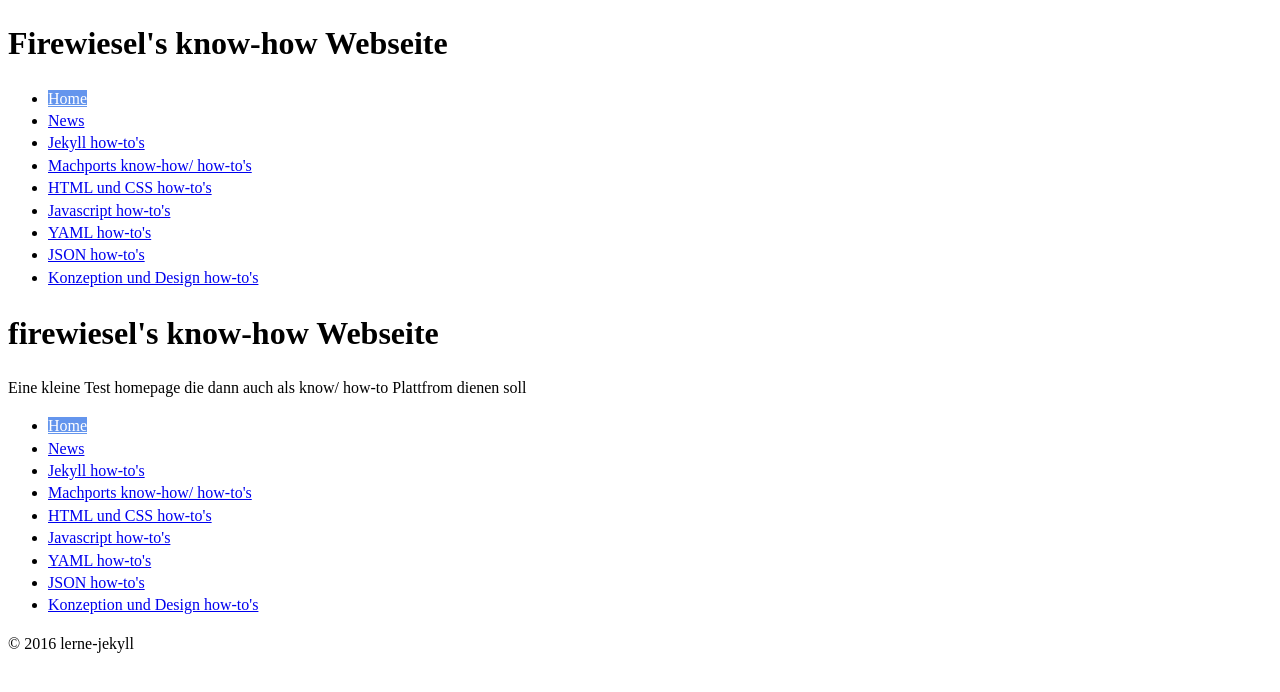
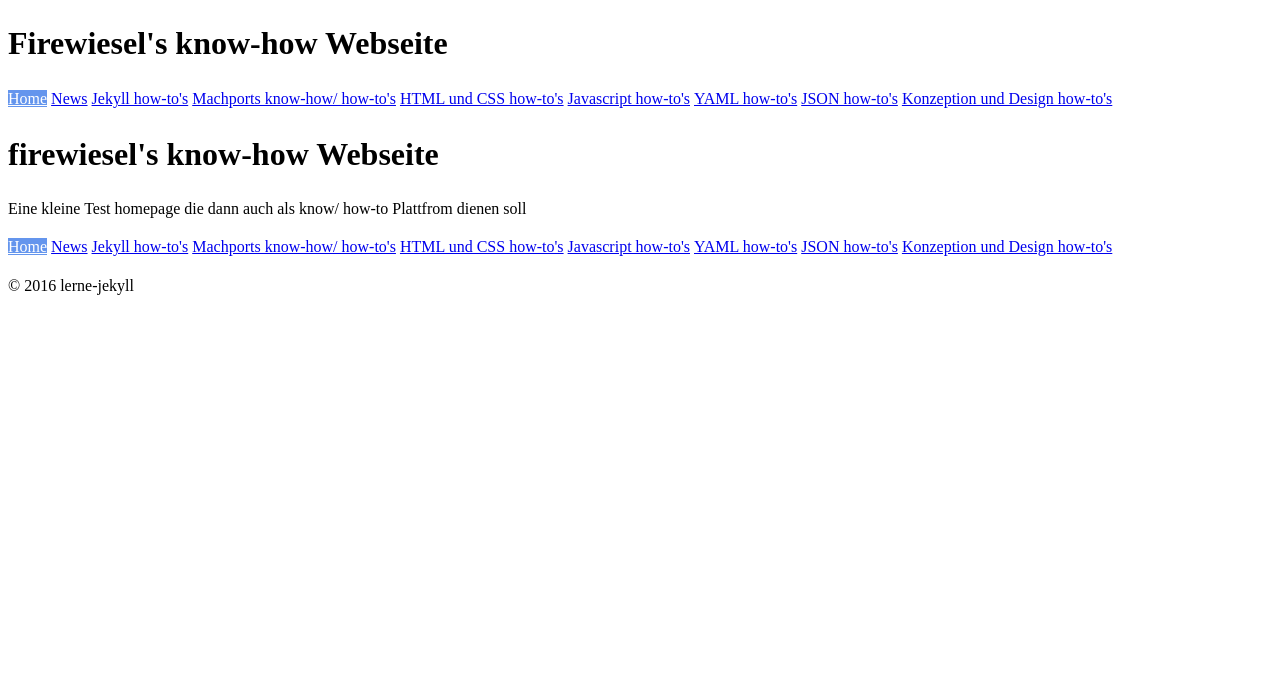
Before and after one commit to firewiesel/lerne-jekyll, a Jekyll site: the page built from index.html, in a window 1280 px wide. Shown: the top 692 px of the page. Built offline with Jekyll 4.4.1, drawn with Linux system fonts in a browser that asks for light colours.

Commit message:
Die nav.html mit weiteren css tags "nav" und anschliessend mit  "nav {{}include.navclass}" erweitert.

```diff
--- a/_includes/nav.html
+++ b/_includes/nav.html
@@ -1,5 +1,5 @@
 <nav>
-    <ul>
+    <ul class="nav {{include.navclass}}">
         <li><a href="{{site.baseurl}}/" class="{% if page.url == '/' %}current{% endif %}">Home</a></li>
         <li><a href="{{site.baseurl}}/news.html" class="{% if page.url == '/news.html' %}current{% endif %}">News</a></li>
         <li><a href="{{site.baseurl}}/jekyll/">Jekyll how-to's</a></li>
```
